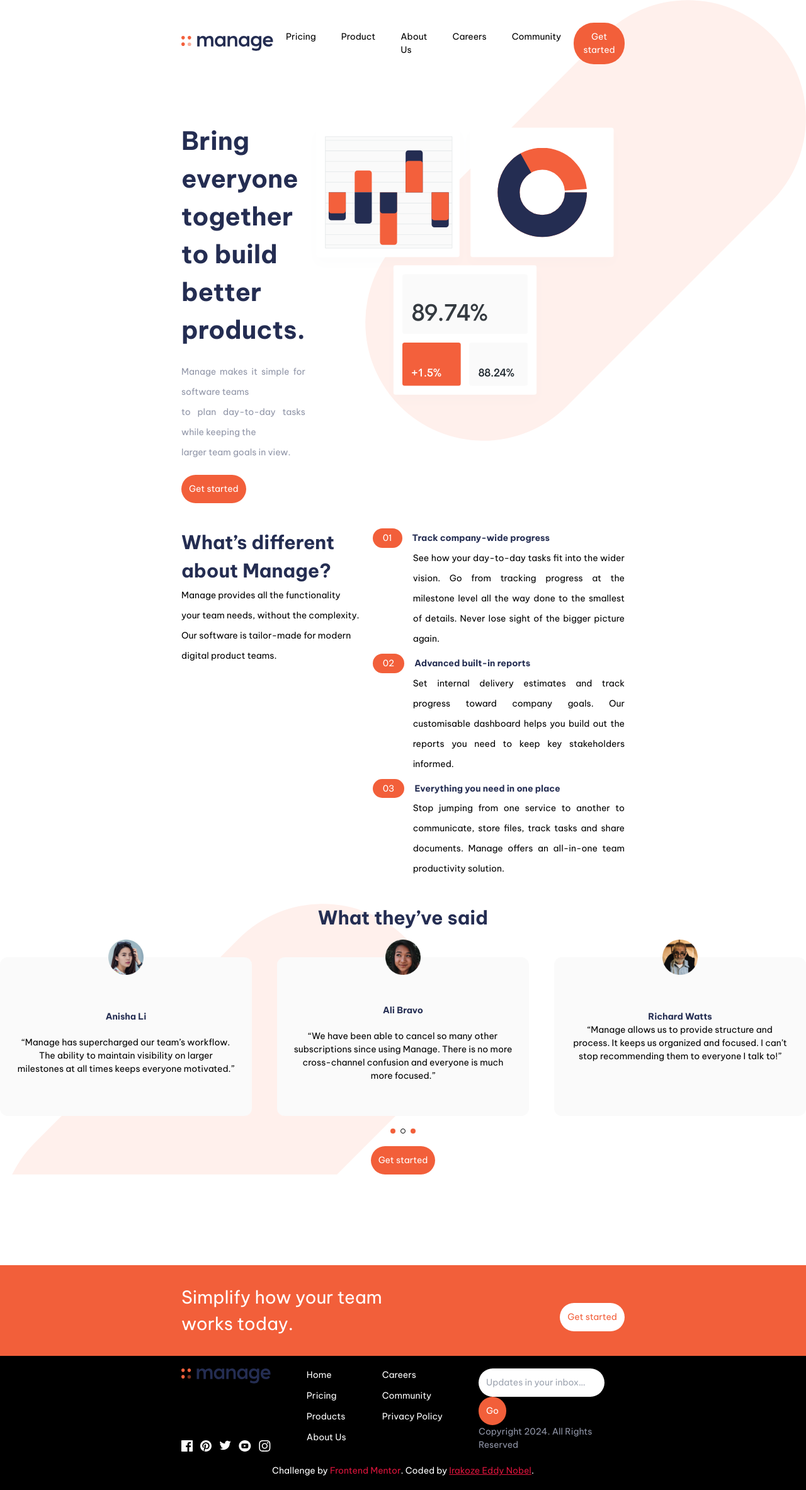
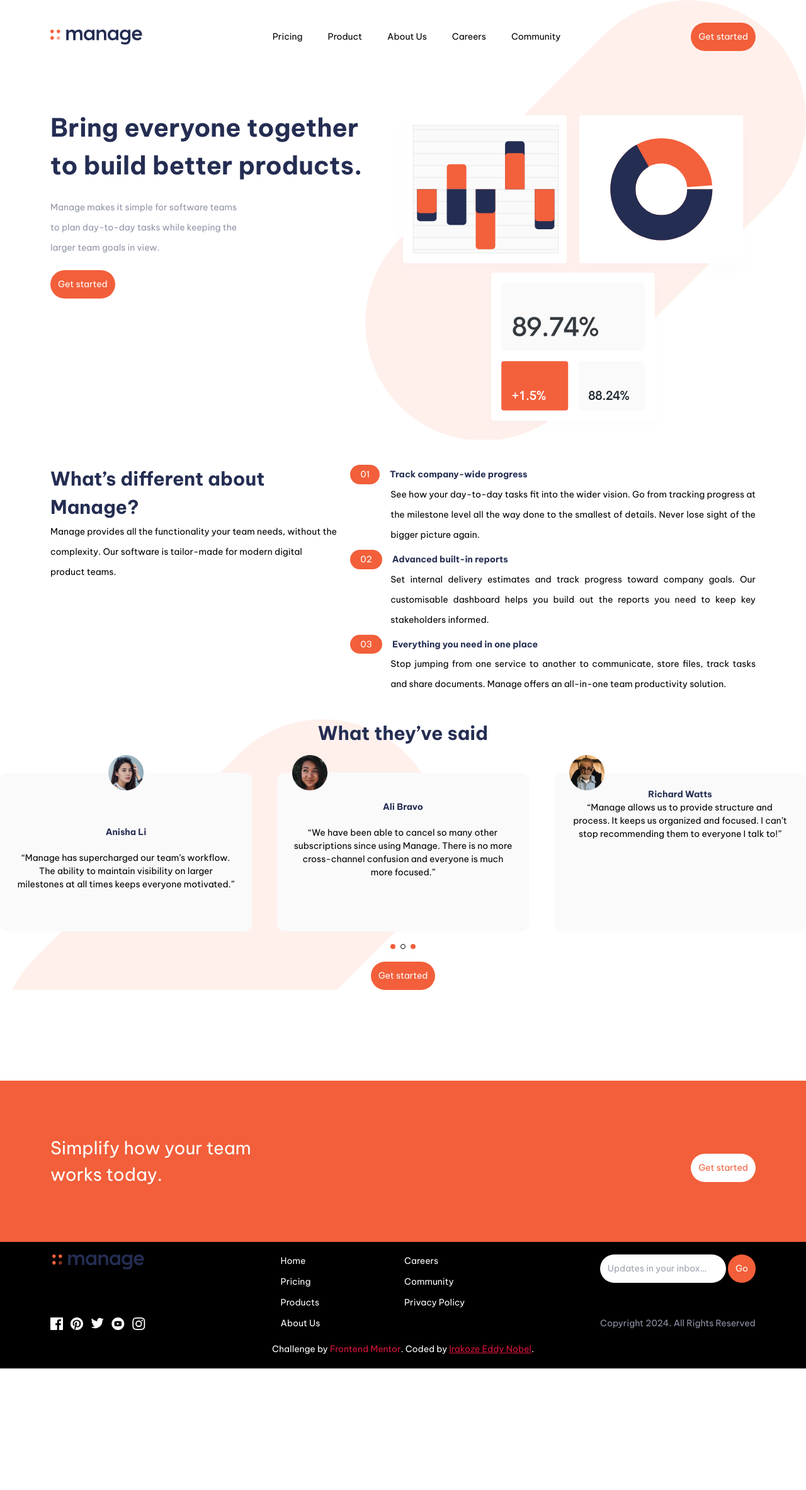
Before and after one commit to Ace7260/manage-landing-page-master, a plain HTML site: page index.html in a window 1280 px wide. Shown: the whole page at 63% size. After the commit the page ends 2173 px from the top, so only its background shows below. Drawn offline with nearby package versions, Linux system fonts and the light colour scheme.

Commit message:
responsive

```diff
--- a/index.html
+++ b/index.html
@@ -69,9 +69,9 @@
 <body class="h-screen font-Roboto-Regular text-xs  relative">
   <div class="bg-[url('images/bg-tablet-pattern.svg')] bg-no-repeat bg-right-top bg-[length:700px_700px]">
 
-  <nav class="flex items-center justify-between px-72 py-9">
+    <nav class="flex items-center justify-between px-4 lg:px-20 2xl:px-72 py-9">
       <img src="/images/logo.svg" alt="logo" srcset="">
-    <ul class="flex">
+      <ul class="hidden lg:flex ">
         <li class="mx-5">
           <a href="#">Pricing</a>
         </li>
@@ -89,23 +89,26 @@
           <a href="#">Community</a>
         </li>
       </ul>
-    <button class="p-3 bg-Brightred rounded-lg font-Roboto-Regular text-white">Get started</button>
+      <button class="p-3 bg-Brightred rounded-lg font-Roboto-Regular text-white hidden lg:block">Get started</button>
+      <img src="./images/icon-hamburger.svg" alt="" class="lg:hidden">
     </nav>
-  <section class="flex mt-14 px-72 ">
+    <section class="flex mt-14 px-4 lg:px-20 2xl:px-72 flex-wrap-reverse lg:flex-nowrap">
       <div class="flex-1">
         <h1 class="text-[40px] text-darkblue font-bold">Bring everyone together to build better products.</h1>
         <p class="pt-5 leading-8 text-justify text-darkgrayishblue">Manage makes it simple for software teams <br>
           to plan day-to-day tasks while keeping the <br>
           larger team goals in view.
         </p>
-      <button class="p-3 bg-Brightred rounded-lg font-Roboto-Regular text-white mt-5">Get started</button>
+
+        <button class="p-3 bg-Brightred rounded-lg font-Roboto-Regular text-white mt-5">Get
+          started</button>
       </div>
       <div class="flex-2">
         <img src="./images/illustration-intro.svg" alt="illustration-intro" srcset="" class="">
       </div>
     </section>
   </div>
-  <section class="flex mt-10 gap-5 px-72">
+  <section class="flex mt-10 gap-5 px-4 lg:px-20 2xl:px-72 flex-wrap lg:flex-nowrap">
     <div class="flex-4 gap-5 flex-col">
       <h1 class="text-[30px] text-darkblue font-bold">What’s different about Manage?</h1>
       <p class="leading-8">
@@ -170,23 +173,24 @@
 
       <h3 class="font-bold text-darkblue text-center text-[30px]">What they’ve said</h3>
       <ul class="flex gap-10 mt-10">
-      <li class="w-2/4 bg-verylightgray p-6 flex justify-center items-center flex-col rounded-xl relative py-16">
-        <img src="./images/avatar-anisha.png" alt="avatar-anisha"
-          class="w-14 absolute top-0 -translate-y-2/4">
+        <li
+          class="w-4/4 lg:w-2/4 bg-verylightgray p-6 flex justify-center items-center flex-col rounded-xl relative py-16 ">
+          <img src="./images/avatar-anisha.png" alt="avatar-anisha" class="w-14 absolute top-0 -translate-y-2/4">
           <h3 class="text-center font-bold text-darkblue py-5">Anisha Li</h3>
           <p class="text-center"> “Manage has supercharged our team’s workflow. The ability to maintain
             visibility on larger milestones at all times keeps everyone motivated.”</p>
         </li>
-      <li class="w-2/4 bg-verylightgray p-6 flex justify-center items-center flex-col rounded-xl relative">
+        <li
+          class="w-2/4 bg-verylightgray p-6 flex justify-center items-center flex-col rounded-xl relative hidden lg:block">
           <img src="./images/avatar-ali.png" alt="avatar-ali" class="w-14 top-0 absolute -translate-y-2/4">
           <h3 class="text-center font-bold text-darkblue py-5">Ali Bravo</h3>
           <p class="text-center"> “We have been able to cancel so many other subscriptions since using
             Manage. There is no more cross-channel confusion and everyone is much
             more focused.”</p>
         </li>
-      <li class="w-2/4 bg-verylightgray p-6 flex justify-center items-center flex-col rounded-xl relative">
-        <img src="./images/avatar-richard.png" alt="avatar-richard"
-          class="w-14 top-0 absolute -translate-y-2/4">
+        <li
+          class="w-2/4 bg-verylightgray p-6 flex justify-center items-center flex-col rounded-xl relative hidden lg:block">
+          <img src="./images/avatar-richard.png" alt="avatar-richard" class="w-14 top-0 absolute -translate-y-2/4">
           <h3 class="text-center font-bold text-darkblue">Richard Watts</h3>
           <p class="text-center">“Manage allows us to provide structure and process. It keeps us organized
             and focused. I can’t stop recommending them to everyone I talk to!”</p>
@@ -208,9 +212,10 @@
       </div>
     </div>
   </section>
-  <section class="mt-36 bg-Brightred h-36">
-    <div class="flex px-72 items-center justify-center h-full">
-      <div class="flex-1 text-[28px] text-white">
+  <section class="mt-36 bg-Brightred h-64">
+    <div
+      class="flex px-4 lg:px-20 2xl:px-72 flex-col lg:flex-row  lg:flex-nowrap items-center justify-center h-full p-12">
+      <div class="flex-1 text-[28px] text-white text-center lg:text-start">
         Simplify how your team <br>works today.
       </div>
       <div class="flex-4">
@@ -219,7 +224,7 @@
     </div>
   </section>
   <section class="bg-black mb-10 py-5 text-white">
-    <div class="px-72 flex justify-between">
+    <div class="px-4 lg:px-20 2xl:px-72 lg:flex-nowrap flex justify-between">
       <div class="flex justify-between items-center flex-col">
         <img src="./images/logo.svg" alt="logo">
         <ul class="flex justify-between gap-3">
```
Lines whose indentation alone changed are shown as unchanged.
